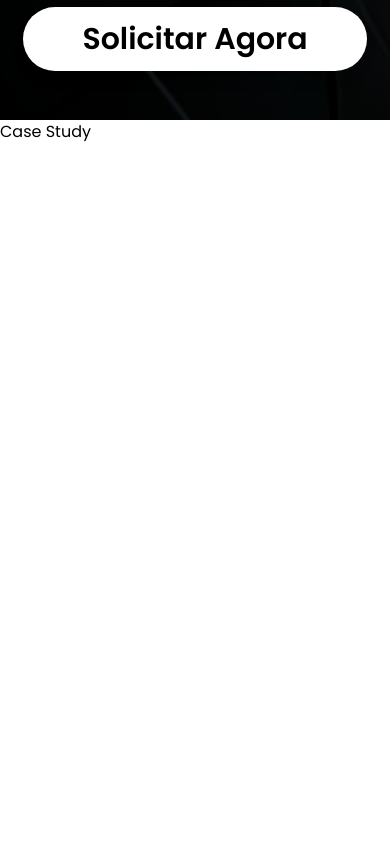
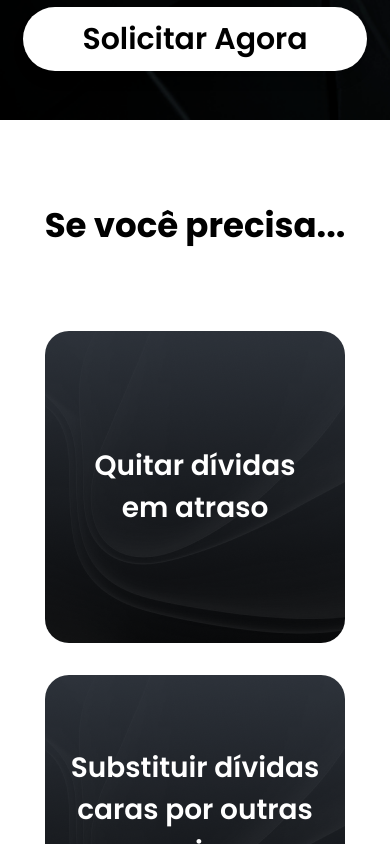
Before and after one commit to gleniodev/landing-page-1, a Next.js app: page / in a window 390 px wide. Shown: the part 860-1704 px from the top of the page. Before the commit the page ends 1004 px from the top, so only its background shows below. Built offline with nearby package versions, Linux system fonts and the light colour scheme.

Commit message:
responsive section one finished

```diff
--- a/src/app/layout.tsx
+++ b/src/app/layout.tsx
@@ -28,9 +28,9 @@ export default function RootLayout({
     <html lang="pt-br">
       <body className={poppins.className}>
         <Header />
-        { <Hero/>/*
+        <Hero/>
         <SectionOne />
-        <SectionTwoo />
+        {/* <SectionTwoo />
         <SectionThree />
         <SectionFour />
         <SectionFive /> */}
--- a/src/components/CardBlack.tsx
+++ b/src/components/CardBlack.tsx
@@ -4,8 +4,8 @@ type Props = {
 }
 export function Card({textCard} : Props) {
     return(
-        <div className=" w-[400px] h-[412px] bg-img_bg_card bg-no-repeat bg-center bg-auto rounded-3xl flex justify-center items-center p-6">
-            <h2 className=" text-[38px] text-white first-letter:capitalize text-center font-semibold">
+        <div className=" w-[300px] h-[312px]  bg-img_bg_card bg-no-repeat bg-center bg-auto rounded-3xl flex justify-center items-center p-6 lg:w-[400px] lg:h-[412px]">
+            <h2 className=" text-[28px] lg:text-[38px] text-white first-letter:capitalize text-center font-semibold">
                 {textCard}
             </h2>
         </div>
--- a/src/components/SectionOne.tsx
+++ b/src/components/SectionOne.tsx
@@ -5,11 +5,11 @@ export function SectionOne() {
   return (
     <section className=" w-full pt-20 pb-20">
       <Container>
-        <div className="w-full flex flex-1 flex-col items-center justify-center gap-28">
+        <div className="w-full flex flex-1 flex-col items-center justify-center gap-20 lg:gap-28">
           <div>
-            <h2 className="text-[48px] font-bold">Se você precisa...</h2>
+            <h2 className="text-[34px] font-bold lg:text-[48px]">Se você precisa...</h2>
           </div>
-          <div className="flex w-full h-full gap-8">
+          <div className="w-full h-full flex flex-wrap gap-8 items-center justify-center md:flex-wrap lg:flex-nowrap">
             <Card textCard={"Quitar dívidas em atraso"} />
             <Card textCard={"Substituir dívidas caras por outras com juros menores"} />
             <Card textCard={"Investir em uma renda extra"} />
```
Also changed, not shown: src/components/SectionTwoo.tsx (+6 -5 lines).
